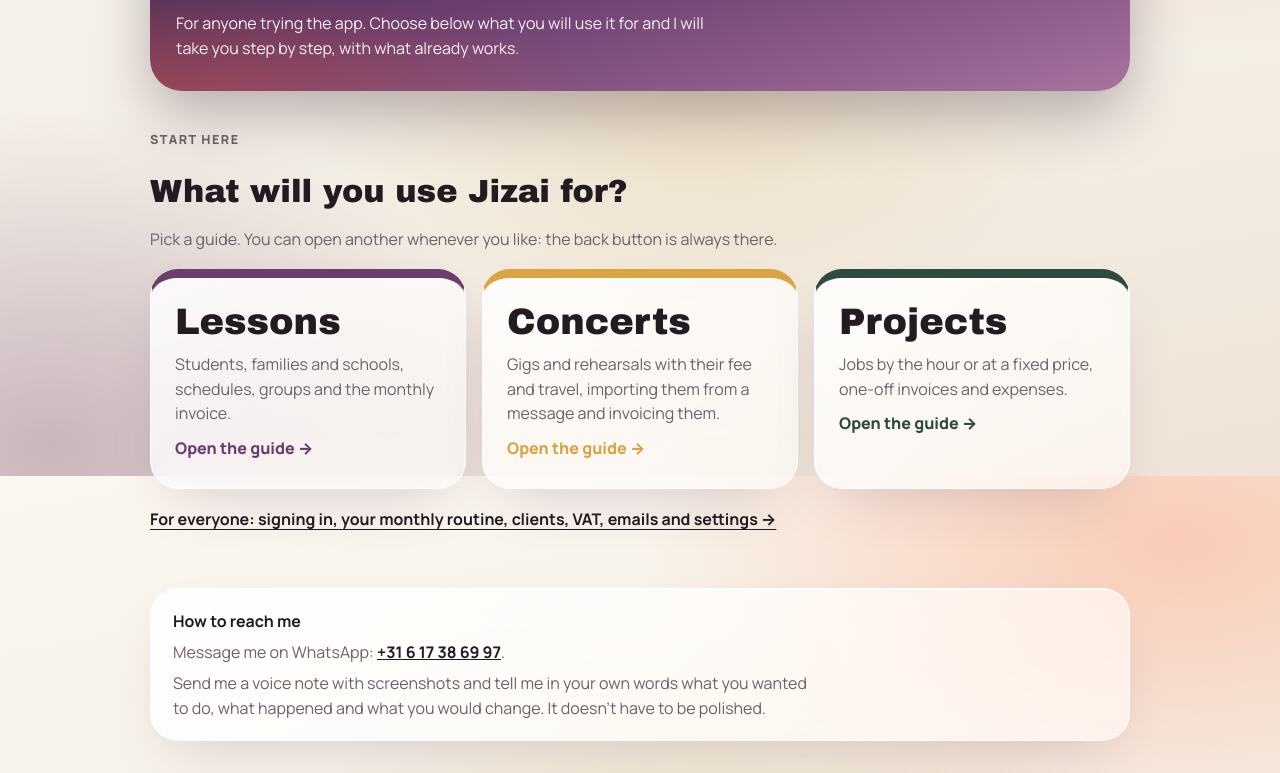
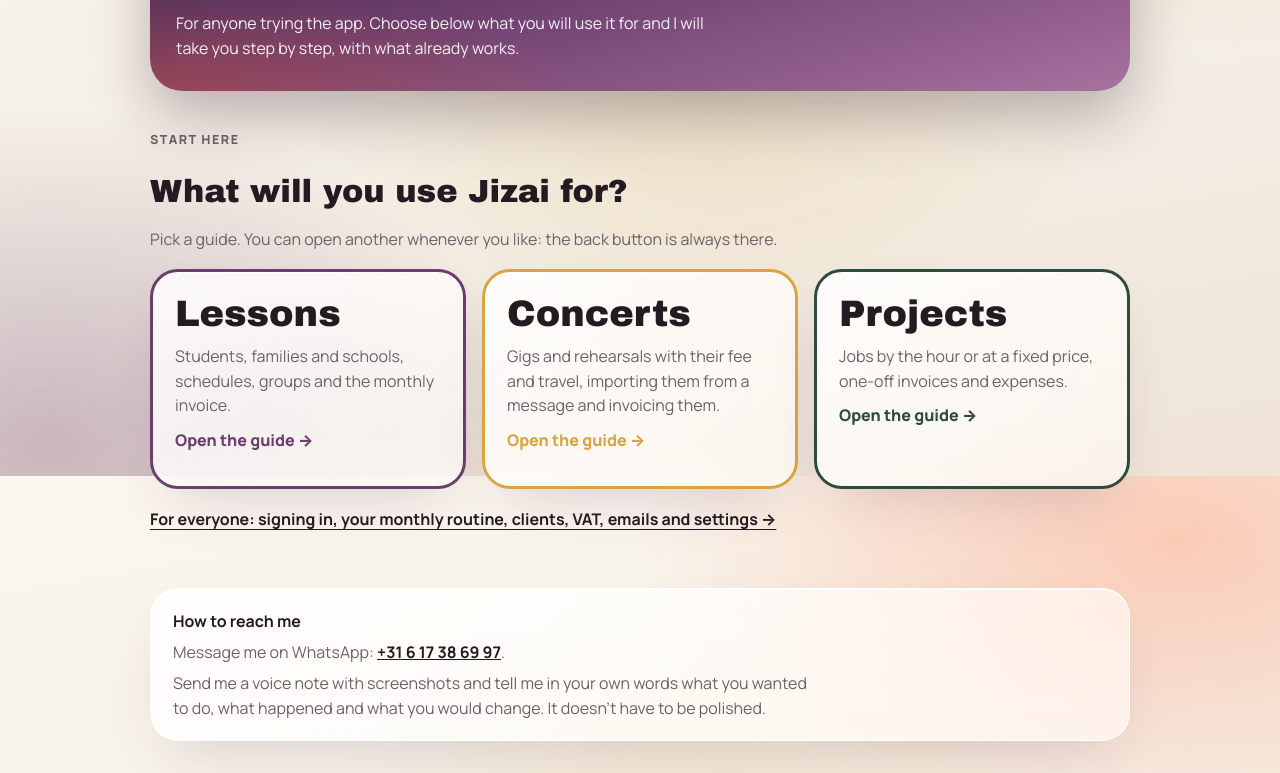
Before and after one commit to fernai08/jizai-guia, a plain HTML site: page index.html in a window 1280 px wide. Shown: the part 324-1097 px from the top of the page. Drawn offline with Linux system fonts and the light colour scheme.

Commit message:
Guide: the three big buttons have a full coloured border instead of the top stripe.
Co-Authored-By: Claude Sonnet 5.5 <noreply@anthropic.com>

```diff
--- a/index.html
+++ b/index.html
@@ -182,9 +182,9 @@ footer { font-size: 13px; color: var(--muted); border-top: 1px solid var(--line)
 .vista { display: none; gap: 40px; }
 .vista.on { display: grid; }
 .elige { display: grid; grid-template-columns: repeat(auto-fit, minmax(250px, 1fr)); gap: 16px; }
-.gran { text-decoration: none; border-radius: 28px; padding: 26px 24px 22px; display: grid; gap: 10px; align-content: start; min-height: 220px; color: var(--fg);
+.gran { text-decoration: none; border-radius: 28px; padding: 24px 22px 20px; display: grid; gap: 10px; align-content: start; min-height: 220px; color: var(--fg);
   background: linear-gradient(135deg, var(--glass-a), var(--glass-b)); -webkit-backdrop-filter: blur(22px) saturate(1.4); backdrop-filter: blur(22px) saturate(1.4);
-  border: 1px solid var(--glass-line); border-top: 9px solid var(--c); box-shadow: inset 0 1px 0 var(--glass-hi), 0 24px 60px -24px var(--glass-shadow); transition: transform .15s ease; }
+  border: 3px solid var(--c); box-shadow: inset 0 1px 0 var(--glass-hi), 0 24px 60px -24px var(--glass-shadow); transition: transform .15s ease; }
 .gran:hover { transform: translateY(-3px); }
 .gran:focus-visible { outline: 2px solid var(--dot); outline-offset: 4px; }
 .gran h2 { font-size: clamp(1.8rem, 5vw, 2.3rem); }
```
